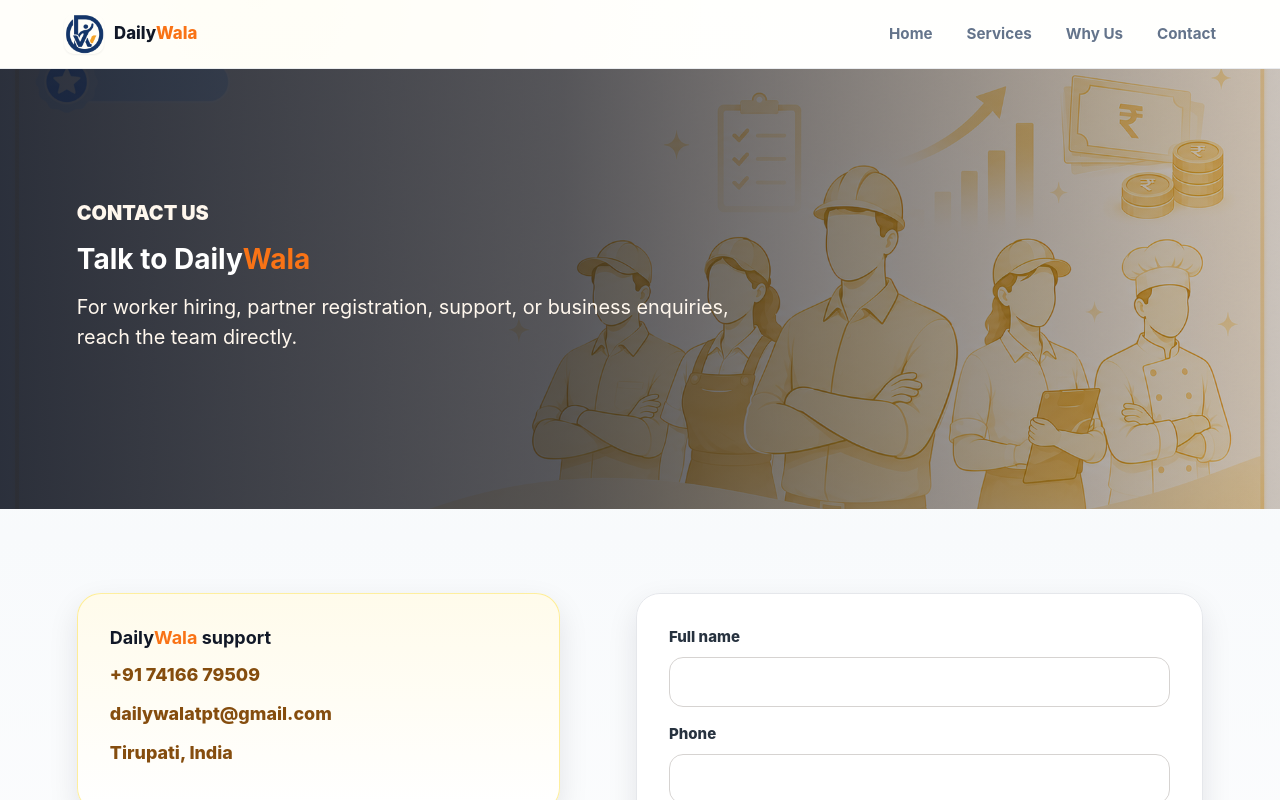
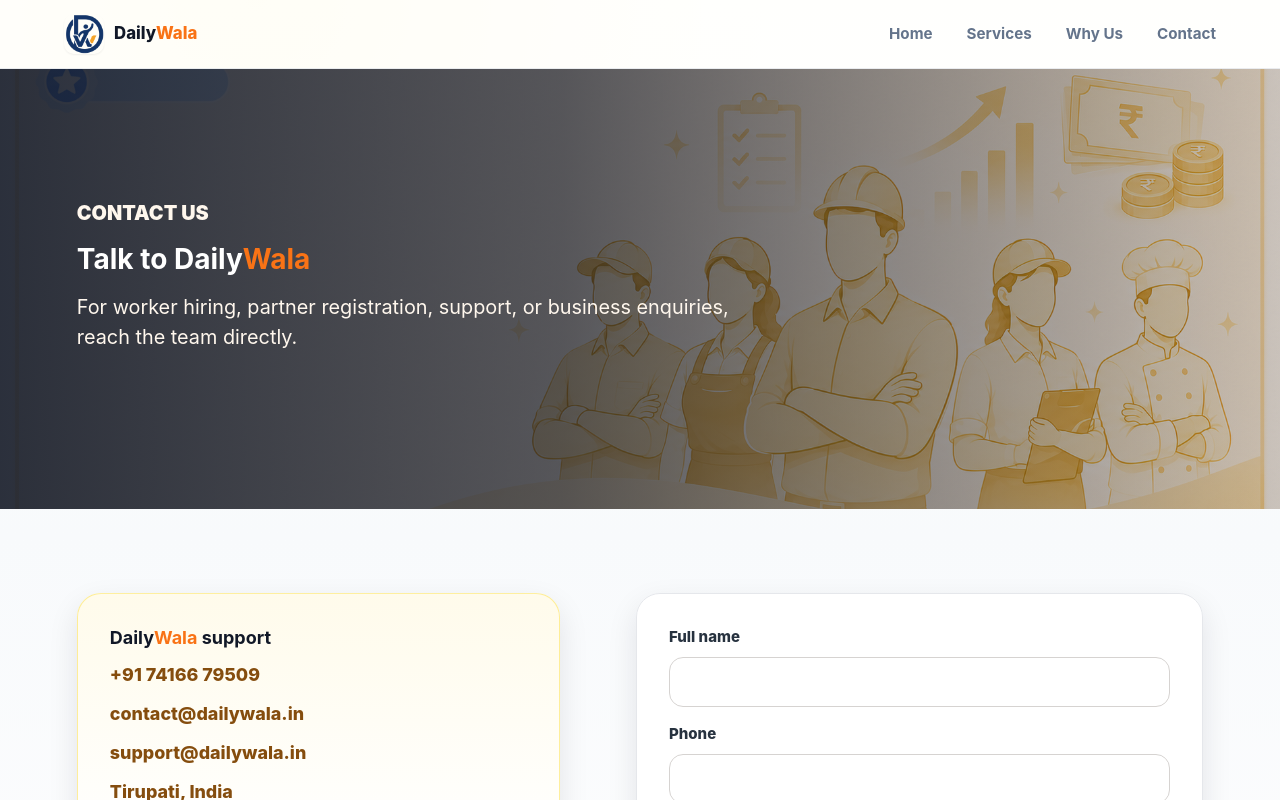
Before and after one commit to jnanamai052930/dailywala-seo-homepage, a Next.js app: page /contact in a window 1280 px wide. Shown: the top 800 px of the page. Built offline with nearby package versions, Linux system fonts and the light colour scheme.

Commit message:
Update SEO site contact emails

```diff
--- a/app/contact/page.tsx
+++ b/app/contact/page.tsx
@@ -19,6 +19,19 @@
       name: siteConfig.name,
       telephone: siteConfig.phoneDisplay,
       email: siteConfig.email,
+      contactPoint: [
+        {
+          '@type': 'ContactPoint',
+          contactType: 'general enquiries',
+          email: siteConfig.email,
+          telephone: siteConfig.phoneDisplay,
+        },
+        {
+          '@type': 'ContactPoint',
+          contactType: 'customer support',
+          email: siteConfig.supportEmail,
+        },
+      ],
     },
   };
 
@@ -39,6 +52,7 @@
             <h2><DailyWalaWordmark className="inline-wordmark" /> support</h2>
             <a href={siteConfig.phoneHref}>{siteConfig.phoneDisplay}</a>
             <a href={`mailto:${siteConfig.email}`}>{siteConfig.email}</a>
+            <a href={`mailto:${siteConfig.supportEmail}`}>{siteConfig.supportEmail}</a>
             <p>{siteConfig.addressLocality}, India</p>
           </div>
           <form className="contact-form" action={`mailto:${siteConfig.email}`} method="post" encType="text/plain">
--- a/app/siteConfig.ts
+++ b/app/siteConfig.ts
@@ -5,7 +5,8 @@
   domain: 'https://www.dailywala.in',
   phoneDisplay: '+91 74166 79509',
   phoneHref: 'tel:+917416679509',
-  email: 'dailywalatpt@gmail.com',
+  email: 'contact@dailywala.in',
+  supportEmail: 'support@dailywala.in',
   description:
     'DailyWala connects businesses and households with verified daily-wage workers for construction, repairs, facility support, driving, and domestic services.',
   addressLocality: 'Tirupati',
```
